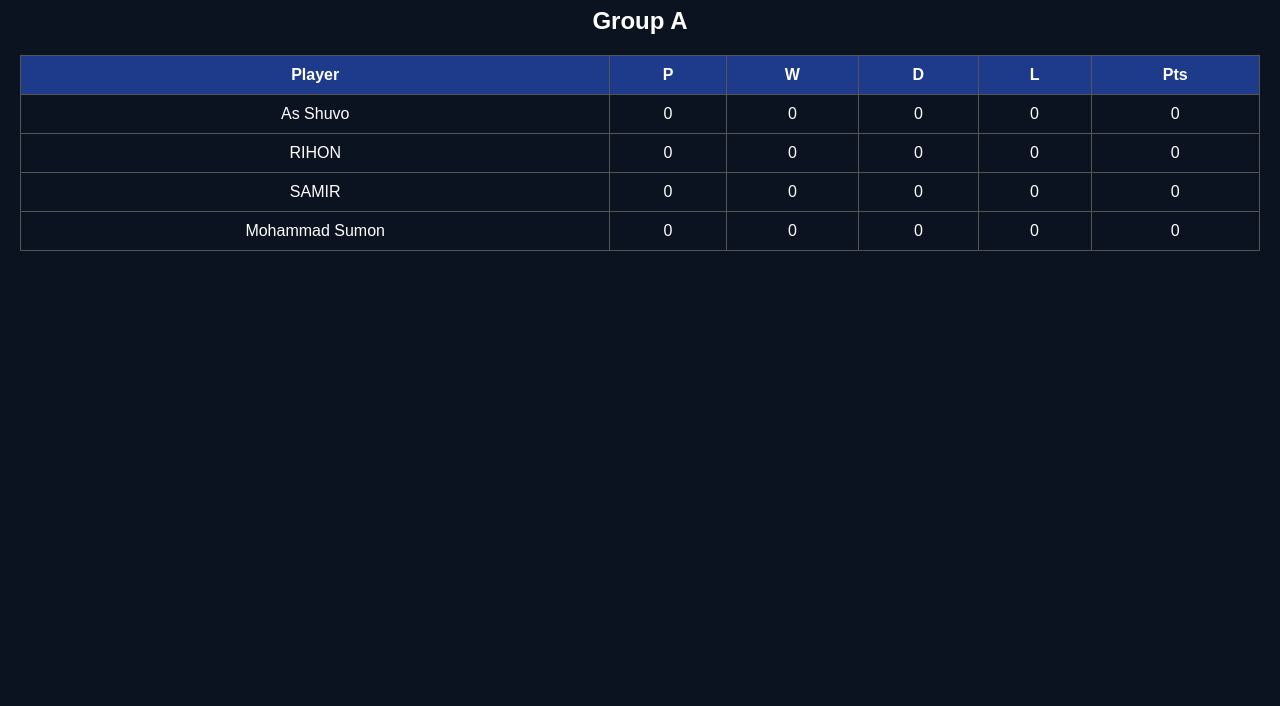
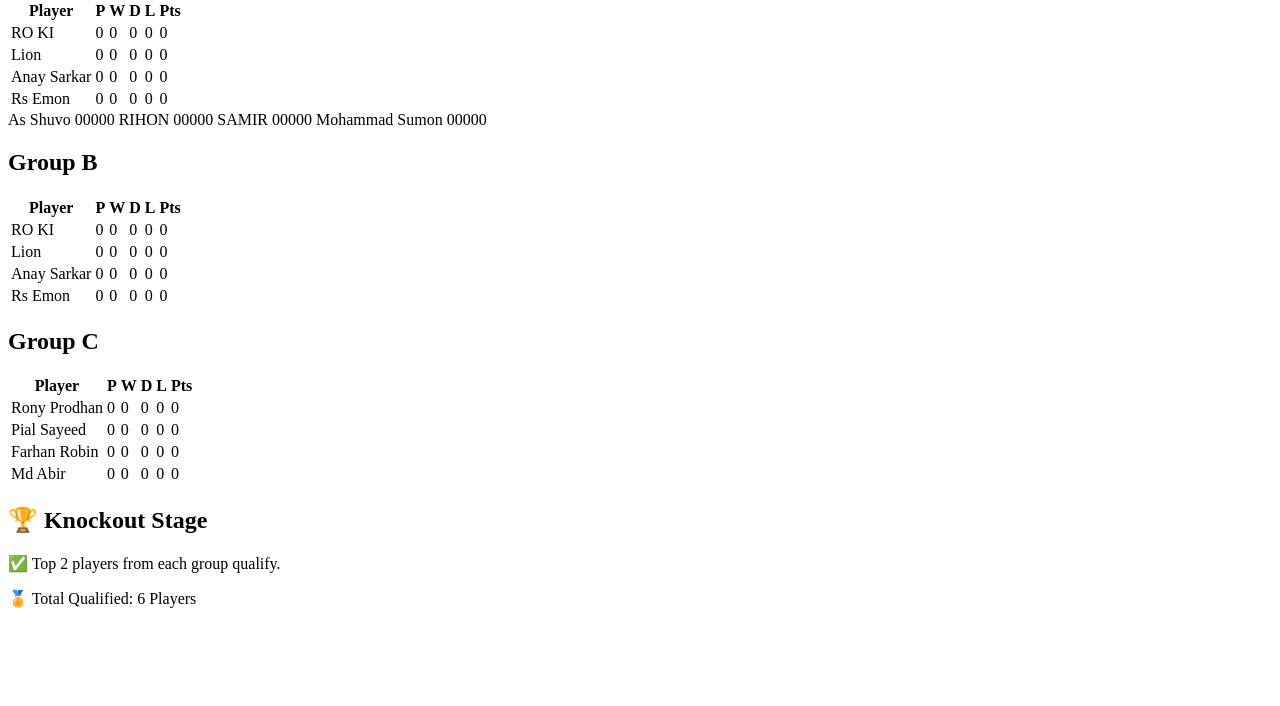
Before and after one commit to rsemon95-afk/efootball-point-table, a plain HTML site: page index.html in a window 1280 px wide. Shown: the part 94-800 px from the top of the page. Drawn offline with Linux system fonts and the light colour scheme.

Commit message:
Update index.html

```diff
--- a/index.html
+++ b/index.html
@@ -1,41 +1,33 @@
-<!DOCTYPE html>
-<html>
-<head>
-<meta charset="UTF-8">
-<title>eFootball Club 2026</title>
-<style>
-body{
-font-family:Arial;
-background:#0b1220;
-color:white;
-text-align:center;
-margin:0;
-padding:20px;
-}
-h1{
-color:gold;
-}
-table{
-width:100%;
-border-collapse:collapse;
-margin-top:20px;
-}
-th,td{
-border:1px solid #555;
-padding:10px;
-}
-th{
-background:#1e3a8a;
-}
-</style>
-</head>
-<body>
+<tr>
+<td>As Shuvo</td>
+<td>0</td><td>0</td><td>0</td><td>0</td><td>0</td>
+</tr>
 
-<h1>🏆 eFootball Club 2026</h1>
+<tr>
+<td>RIHON</td>
+<td>0</td><td>0</td><td>0</td><td>0</td><td>0</td>
+</tr>
 
-<h2>Group A</h2>
+<tr>
+<td>SAMIR</td>
+<td>0</td><td>0</td><td>0</td><td>0</td><td>0</td>
+</tr>
+
+<tr>
+<td>Mohammad Sumon</td>
+<td>0</td><td>0</td><td>0</td><td>0</td><td>0</td>
+</tr>
+
+</table>
+
+</div>
+
+<div class="card">
+
+<h2>Group B</h2>
 
 <table>
+
 <tr>
 <th>Player</th>
 <th>P</th>
@@ -45,12 +37,139 @@ background:#1e3a8a;
 <th>Pts</th>
 </tr>
 
-<tr><td>As Shuvo</td><td>0</td><td>0</td><td>0</td><td>0</td><td>0</td></tr>
-<tr><td>RIHON</td><td>0</td><td>0</td><td>0</td><td>0</td><td>0</td></tr>
-<tr><td>SAMIR</td><td>0</td><td>0</td><td>0</td><td>0</td><td>0</td></tr>
-<tr><td>Mohammad Sumon</td><td>0</td><td>0</td><td>0</td><td>0</td><td>0</td></tr>
+<tr>
+<td>RO KI</td>
+<td>0</td><td>0</td><td>0</td><td>0</td><td>0</td>
+</tr>
+
+<tr>
+<td>Lion</td>
+<td>0</td><td>0</td><td>0</td><td>0</td><td>0</td>
+</tr>
+
+<tr>
+<td>Anay Sarkar</td>
+<td>0</td><td>0</td><td>0</td><td>0</td><td>0</td>
+</tr>
+
+<tr>
+<td>Rs Emon</td>
+<td>0</td><td>0</td><td>0</td><td>0</td><td>0</td>
+</tr>
 
 </table>
 
+</div><tr>
+<td>As Shuvo</td>
+<td>0</td><td>0</td><td>0</td><td>0</td><td>0</td>
+</tr>
+
+<tr>
+<td>RIHON</td>
+<td>0</td><td>0</td><td>0</td><td>0</td><td>0</td>
+</tr>
+
+<tr>
+<td>SAMIR</td>
+<td>0</td><td>0</td><td>0</td><td>0</td><td>0</td>
+</tr>
+
+<tr>
+<td>Mohammad Sumon</td>
+<td>0</td><td>0</td><td>0</td><td>0</td><td>0</td>
+</tr>
+
+</table>
+
+</div>
+
+<div class="card">
+
+<h2>Group B</h2>
+
+<table>
+
+<tr>
+<th>Player</th>
+<th>P</th>
+<th>W</th>
+<th>D</th>
+<th>L</th>
+<th>Pts</th>
+</tr>
+
+<tr>
+<td>RO KI</td>
+<td>0</td><td>0</td><td>0</td><td>0</td><td>0</td>
+</tr>
+
+<tr>
+<td>Lion</td>
+<td>0</td><td>0</td><td>0</td><td>0</td><td>0</td>
+</tr>
+
+<tr>
+<td>Anay Sarkar</td>
+<td>0</td><td>0</td><td>0</td><td>0</td><td>0</td>
+</tr>
+
+<tr>
+<td>Rs Emon</td>
+<td>0</td><td>0</td><td>0</td><td>0</td><td>0</td>
+</tr>
+
+</table>
+
+</div><div class="card">
+
+<h2>Group C</h2>
+
+<table>
+
+<tr>
+<th>Player</th>
+<th>P</th>
+<th>W</th>
+<th>D</th>
+<th>L</th>
+<th>Pts</th>
+</tr>
+
+<tr>
+<td>Rony Prodhan</td>
+<td>0</td><td>0</td><td>0</td><td>0</td><td>0</td>
+</tr>
+
+<tr>
+<td>Pial Sayeed</td>
+<td>0</td><td>0</td><td>0</td><td>0</td><td>0</td>
+</tr>
+
+<tr>
+<td>Farhan Robin</td>
+<td>0</td><td>0</td><td>0</td><td>0</td><td>0</td>
+</tr>
+
+<tr>
+<td>Md Abir</td>
+<td>0</td><td>0</td><td>0</td><td>0</td><td>0</td>
+</tr>
+
+</table>
+
+</div>
+
+<div class="card">
+
+<h2>🏆 Knockout Stage</h2>
+
+<p>✅ Top 2 players from each group qualify.</p>
+
+<p>🏅 Total Qualified: 6 Players</p>
+
+</div>
+
+</div>
+
 </body>
 </html>
```
